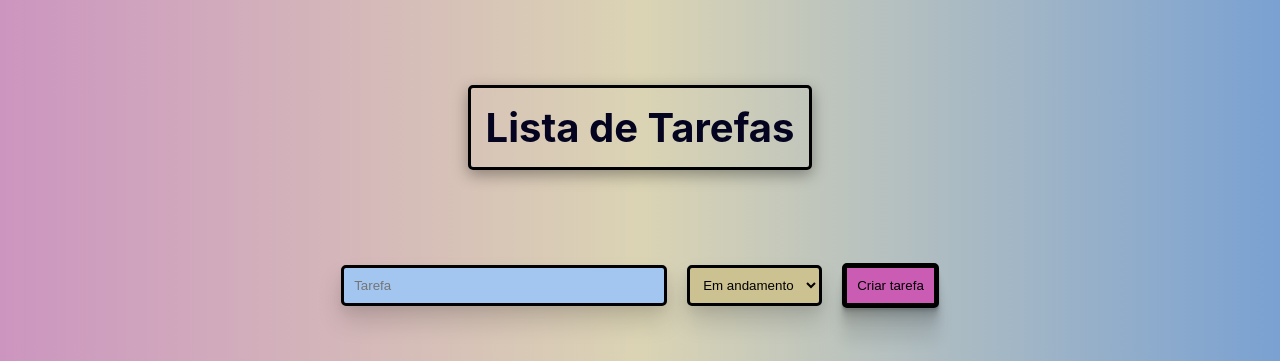
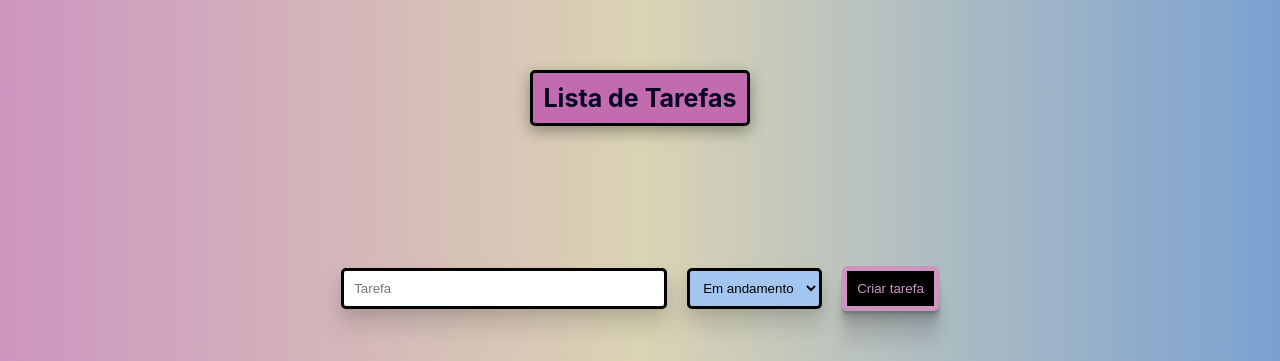
Before and after one commit to mluiza-vcr/to-do-list, a React (Create React App) app: page / in a window 1280 px wide. In both pictures the pointer is over the button "Criar tarefa". Shown: the part 163-524 px from the top of the page. Built offline with nearby package versions, Linux system fonts and the light colour scheme; no server answers.

Commit message:
Estiliza hover da tabela

```diff
--- a/src/App.css
+++ b/src/App.css
@@ -26,32 +26,43 @@
 }
 
 .form-container > button:hover {
-  background-color: #ca5db3;
+  background-color: black;
   cursor: pointer;
+  color: #cc95c0;
+  border: 5px solid #cc95c0;
   box-shadow: rgba(0, 0, 0, 0.09) 0px 2px 1px, rgba(0, 0, 0, 0.09) 0px 4px 2px, rgba(0, 0, 0, 0.09) 0px 8px 4px, rgba(0, 0, 0, 0.09) 0px 16px 8px, rgba(0, 0, 0, 0.09) 0px 32px 16px;
 }
 
 .form-container > input {
-  background-color: #a3c6f0;
   padding: 10px;
   box-shadow: rgba(0, 0, 0, 0.15) 0px 15px 25px, rgba(0, 0, 0, 0.05) 0px 5px 10px;
   border-radius: 5px;
   border: 3px solid black;
   margin: 10px;
   width: 300px;
+  cursor: pointer;
 }
 
 .form-container > select {
-  background-color: #ccc190;
+  background-color: #a3c6f0;
   padding: 9px;
   box-shadow: rgba(0, 0, 0, 0.15) 0px 15px 25px, rgba(0, 0, 0, 0.05) 0px 5px 10px;
   border-radius: 5px;
   border: 3px solid black;
   margin: 10px;
+  cursor: pointer;
 }
 
 .task-list-container > tr {
   border: 1px solid black;
+}
+
+.task-list-container > tr:hover {
+  background-color: black;
+  cursor: pointer;
+  color: #cc95c0;
+  border: 5px solid #cc95c0;
+  box-shadow: rgba(0, 0, 0, 0.09) 0px 2px 1px, rgba(0, 0, 0, 0.09) 0px 4px 2px, rgba(0, 0, 0, 0.09) 0px 8px 4px, rgba(0, 0, 0, 0.09) 0px 16px 8px, rgba(0, 0, 0, 0.09) 0px 32px 16px;
 }
 
 .task-list-container th {
@@ -69,11 +80,14 @@
   border: 2px solid black;
 }
 
+
 .title {
   color: #040320;
-  font-size: 40px;
+  font-size: 25px;
   border: 3px solid black;
-  padding: 15px;
+  padding: 10px;
   box-shadow: rgba(0, 0, 0, 0.35) 0px 5px 15px;
   border-radius: 5px;
+  background-color: #c26baf;
+  margin-bottom: 80px;
 }
```
